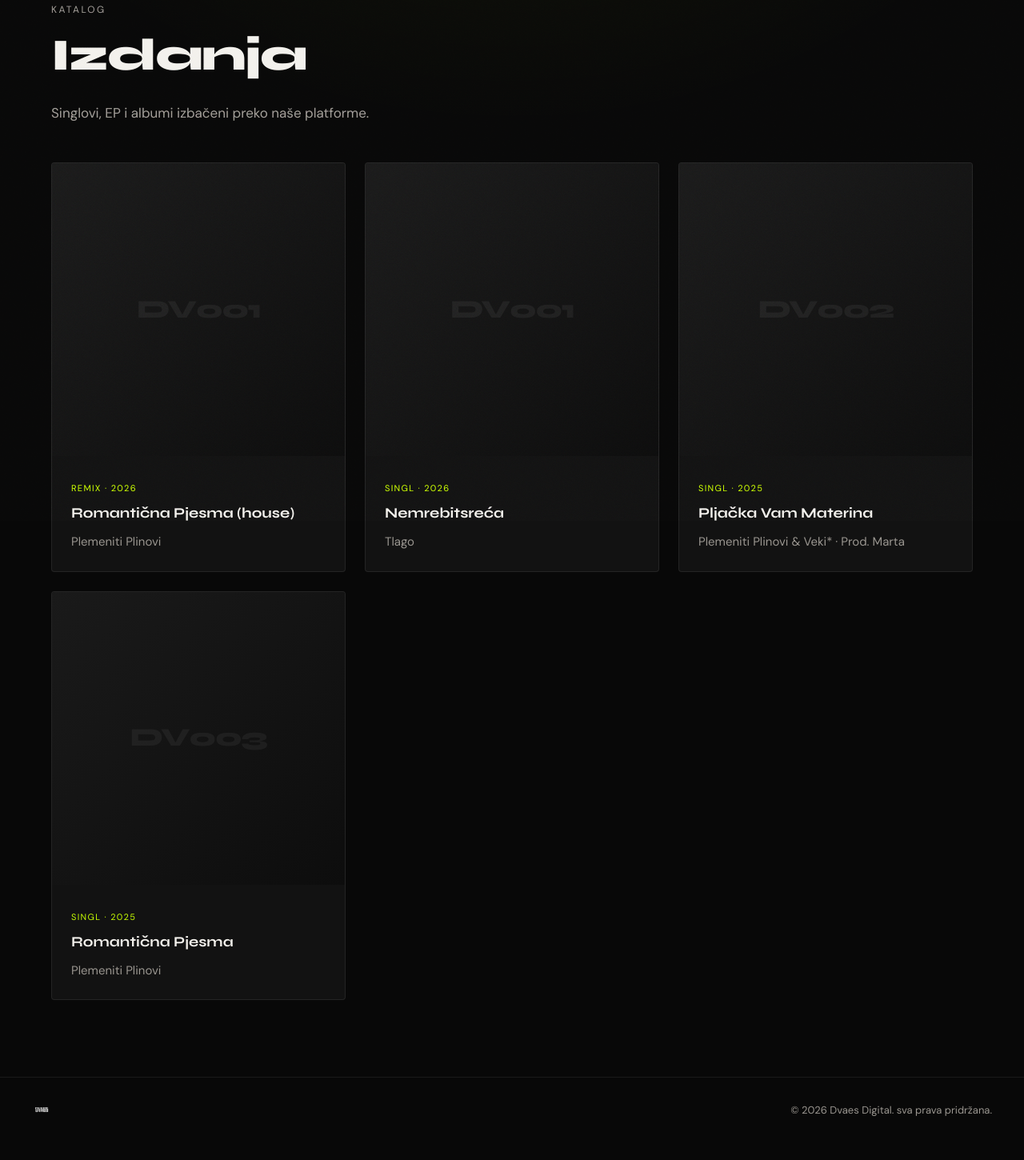
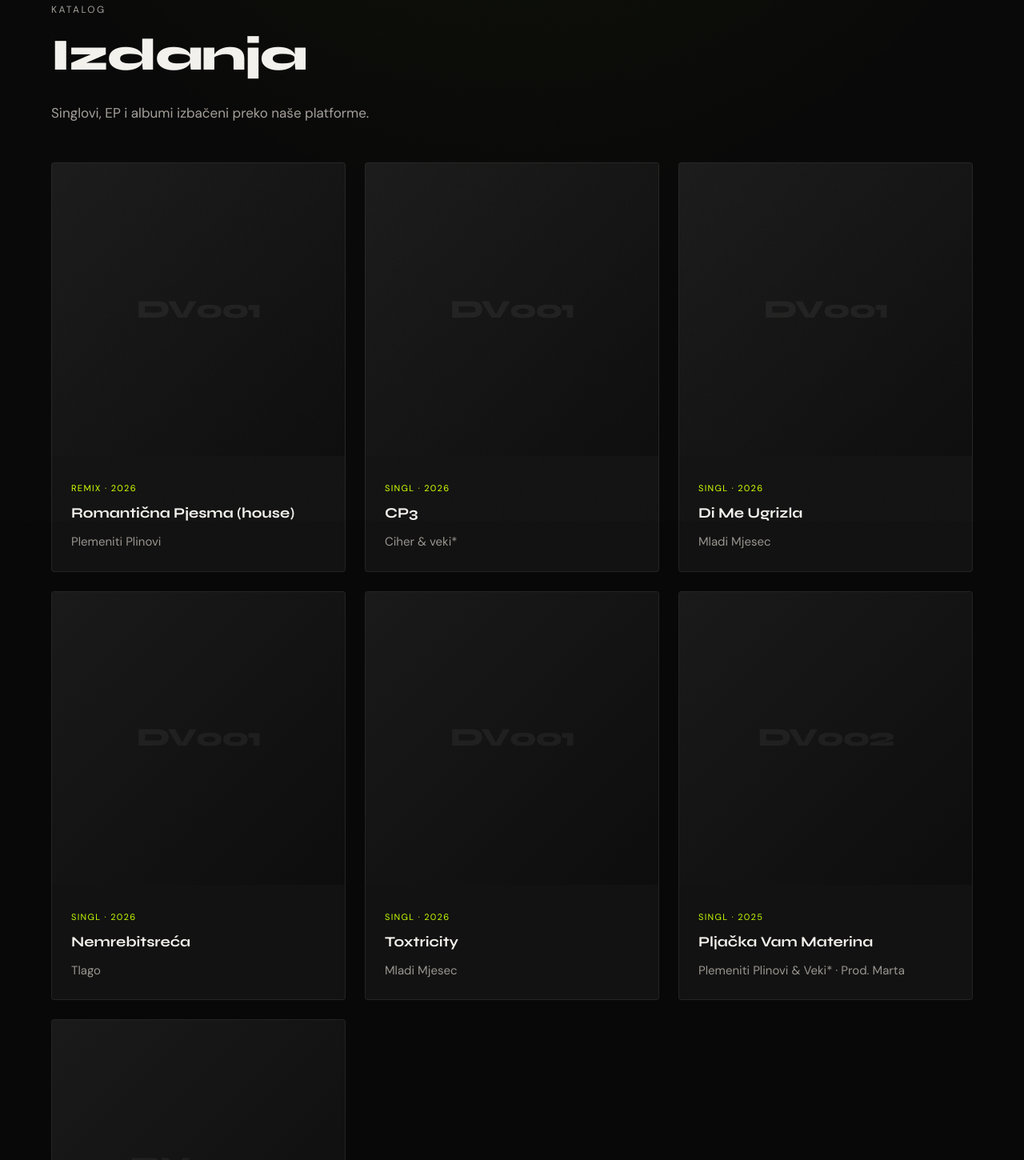
Before and after one commit to vivalaveki/dvaes.digital, a website: page releases.html in a window 1280 px wide. Shown: the part 149-1599 px from the top of the page at 80% size. Before the commit the page ends 1576 px from the top, so only its background shows below. Drawn offline with Linux system fonts and the light colour scheme.

Commit message:
new releases.html

```diff
--- a/releases.html
+++ b/releases.html
@@ -47,6 +47,7 @@
       </header>
 
       <section class="container card-grid card-grid--3">
+
 		<article class="card release-card">
           <div class="card-media" aria-hidden="true">DV001</div>
           <div class="card-body">
@@ -55,12 +56,36 @@
             <p class="card-text">Plemeniti Plinovi</p>
           </div>
         </article>
+		  <article class="card release-card">
+          <div class="card-media" aria-hidden="true">DV001</div>
+          <div class="card-body">
+            <p class="card-meta">Singl · 2026</p>
+            <h2 class="card-title">CP3</h2>
+            <p class="card-text">Ciher & veki*</p>
+          </div>
+        </article>
+		  <article class="card release-card">
+          <div class="card-media" aria-hidden="true">DV001</div>
+          <div class="card-body">
+            <p class="card-meta">Singl · 2026</p>
+            <h2 class="card-title">Di Me Ugrizla</h2>
+            <p class="card-text">Mladi Mjesec</p>
+          </div>
+        </article>
         <article class="card release-card">
           <div class="card-media" aria-hidden="true">DV001</div>
           <div class="card-body">
             <p class="card-meta">Singl · 2026</p>
             <h2 class="card-title">Nemrebitsreća</h2>
             <p class="card-text">Tlago</p>
+          </div>
+        </article>
+		  <article class="card release-card">
+          <div class="card-media" aria-hidden="true">DV001</div>
+          <div class="card-body">
+            <p class="card-meta">Singl · 2026</p>
+            <h2 class="card-title">Toxtricity</h2>
+            <p class="card-text">Mladi Mjesec</p>
           </div>
         </article>
         <article class="card release-card">
```
